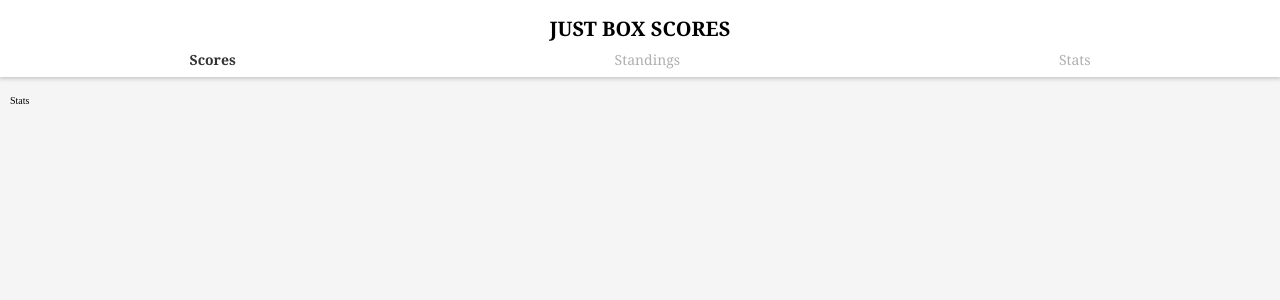
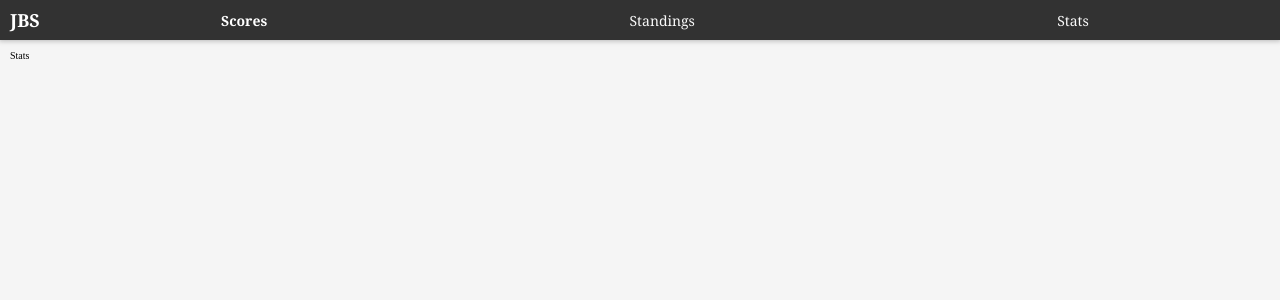
Before and after one commit to aeroblind/boxscores-react, a React app: page /stats in a window 1280 px wide. Shown: the top 300 px of the page. Built offline with nearby package versions, Linux system fonts and the light colour scheme.

Commit message:
navbar styles

```diff
--- a/src/components/header/index.js
+++ b/src/components/header/index.js
@@ -6,13 +6,16 @@ import theme from '../../style/theme';
 
 
 const NavBar = styled.div`
+  position: fixed;
+  top: 0;
   width: 100%;
-  padding: 15px 0 5px 0;
+  padding: 5px 0 5px 0;
   margin: 0 0 8px 0;
   box-shadow: 0 0 5px 1px rgba(0, 0, 0, .25);
   font-family: Georgia;
   font-size: 20px;
-  background-color: white;
+  background-color: ${theme.colors.dark};
+  color: white;
 `;
 
 const JbsLink = styled.a`
@@ -20,12 +23,12 @@ const JbsLink = styled.a`
 `
 const linkStyle = {
   textDecoration: 'none',
-  color: theme.colors.medium,
+  color: theme.colors.light,
 };
 
 const activelinkStyle = {
   textDecoration: 'none',
-  color: theme.colors.dark,
+  color: 'white',
   fontWeight: 700,
 };
 
@@ -39,8 +42,8 @@ class Header extends Component {
       links: [
         {
           id: 0,
+          displayName: 'Scores',
           path: '/',
-          displayName: 'Scores',
         },
         {
           id: 1,
@@ -68,16 +71,13 @@ class Header extends Component {
     console.log(`activeLinkIndex ${activeLinkIndex}`)
     return (
       <NavBar>
-        <FlexBox alignItems="center" justifyContent="center" alignItems="center">
-          <span><b>JUST BOX SCORES</b></span>
-        </FlexBox>
         <FlexBox
           fontSize="14px"
-          padding="3px 0 3px 0"
+          padding="3px 10px 3px 10px"
           justifyContent="center"
-          margin="5px 0 0 0"
-          color={theme.colors.medium}
+          alignItems="center"
         >
+          <span style={{fontSize: '18px'}}><b>JBS</b></span>
           {links.map(link => {
             return (
             <div key={link.id} style={{flexGrow: 1, textAlign: 'center'}}>
--- a/src/layouts/mainLayout/index.js
+++ b/src/layouts/mainLayout/index.js
@@ -52,7 +52,7 @@ class MainLayout extends Component {
     return (
       <Container padding="0">
         <Header history={history} />
-        <Container>
+        <Container margin="40px 0 0 0">
           {children}
         </Container>
       </Container>
```
